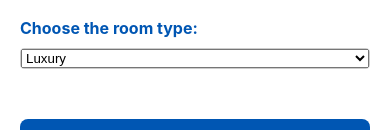
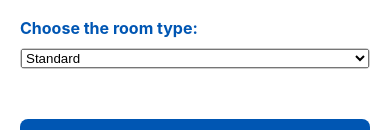
Before and after one commit to OlegPidhaetskiy/work-with-forms-task-1, a React Native app: screen / in a window 390 px wide. Shown: the part 554-684 px from the top of the page. Built offline with nearby package versions, Linux system fonts and the light colour scheme.

Commit message:
Fix form validation and add DateTimePicker with react-hook-form

```diff
--- a/App.js
+++ b/App.js
@@ -27,7 +27,7 @@ export default function App() {
     defaultValues: {
       userName: '',
       email: '',
-      roomType: 'luxury',
+      roomType: 'Standard',
       checkInDate: today,
       checkOutDate: null,
     },
@@ -193,9 +193,9 @@ export default function App() {
                 selectedValue={value}
                 onValueChange={(itemValue) => onChange(itemValue)}
               >
-                <Picker.Item label="Standard" value="standard" />
-                <Picker.Item label="Luxury" value="luxury" />
-                <Picker.Item label="Family" value="family" />
+                <Picker.Item label="Standard" value="Standard" />
+                <Picker.Item label="Luxury" value="Luxury" />
+                <Picker.Item label="Family" value="Family" />
               </Picker>
             </View>
           )}
```
